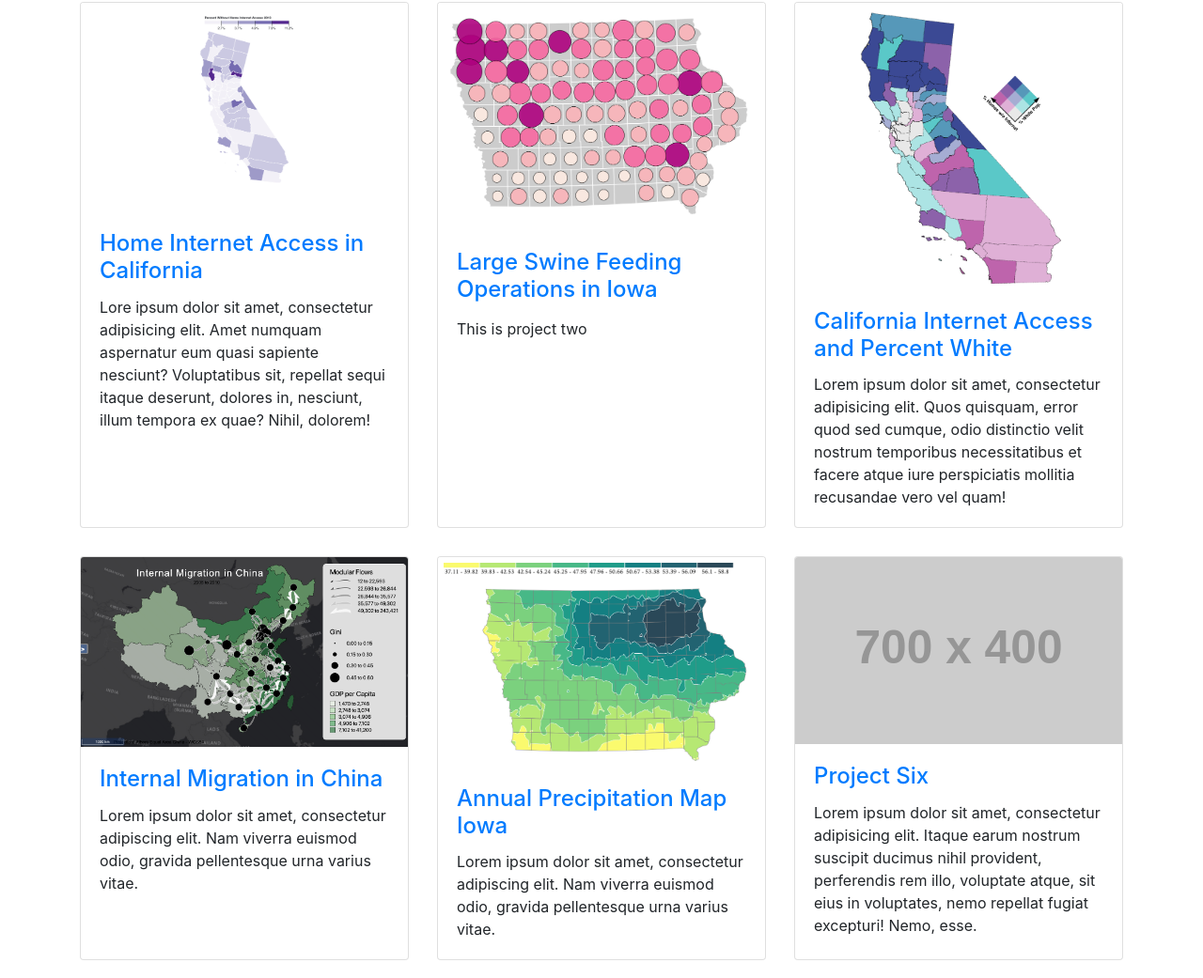
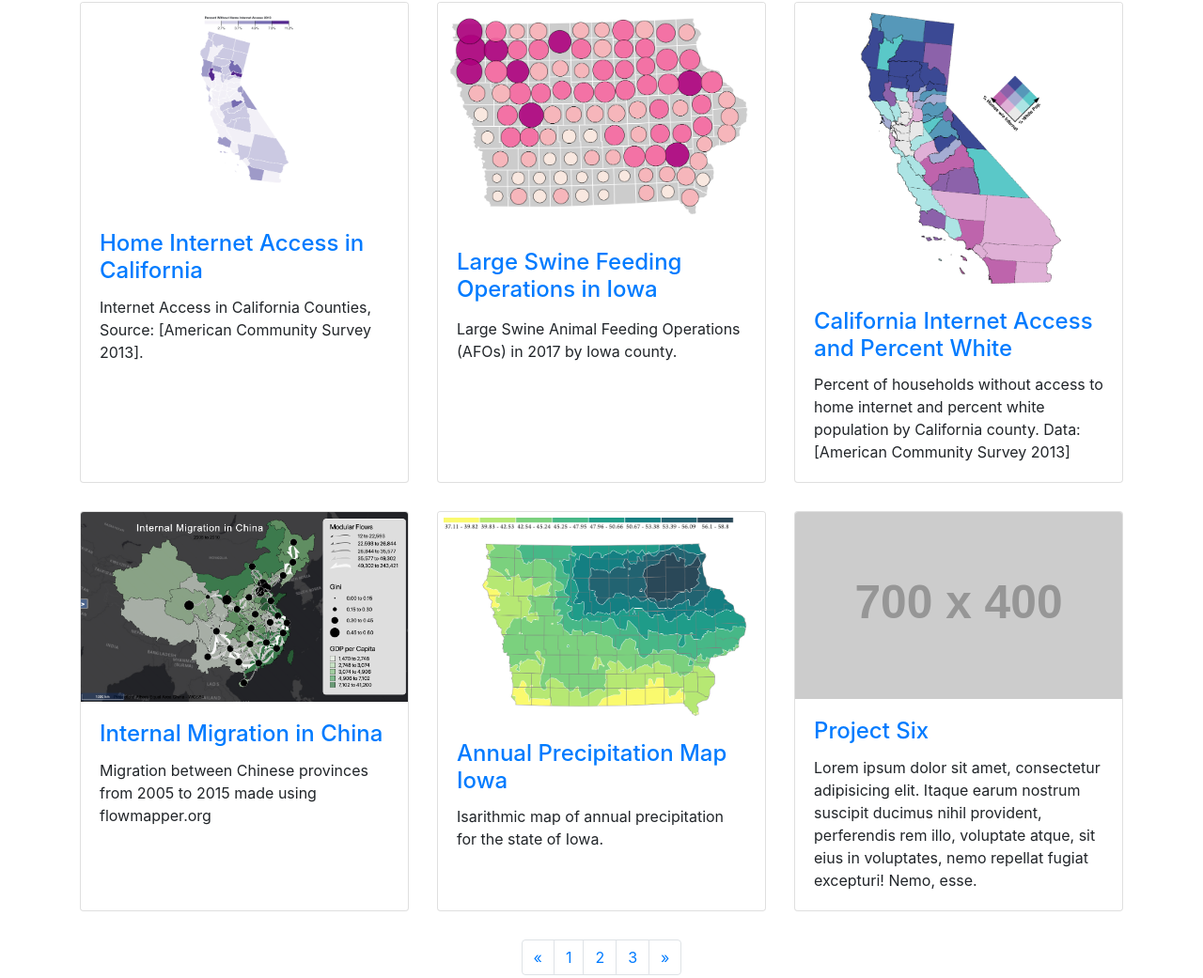
Before and after one commit to geog3540/isyoung, a website: page index.html in a window 1280 px wide. Shown: the part 294-1335 px from the top of the page at 94% size. Drawn offline with Linux system fonts and the light colour scheme; placeholder pictures from the web are drawn by us.

Commit message:
describe

```diff
--- a/index.html
+++ b/index.html
@@ -71,7 +71,7 @@
               <h4 class="card-title">
                 <a href="https://observablehq.com/d/94a6eca87185cb64">Home Internet Access in California</a>
               </h4>
-              <p class="card-text">Lore ipsum dolor sit amet, consectetur adipisicing elit. Amet numquam aspernatur eum quasi sapiente nesciunt? Voluptatibus sit, repellat sequi itaque deserunt, dolores in, nesciunt, illum tempora ex quae? Nihil, dolorem!</p>
+              <p class="card-text">Internet Access in California Counties, Source: [American Community Survey 2013].</p>
             </div>
           </div>
         </div>
@@ -82,7 +82,7 @@
               <h4 class="card-title">
                 <a href="https://observablehq.com/d/99c3640ab005a1b2">Large Swine Feeding Operations in Iowa</a>
               </h4>
-              <p class="card-text"></p> This is project two</p>
+              <p class="card-text"></p> Large Swine Animal Feeding Operations (AFOs) in 2017 by Iowa county. </p>
             </div>
           </div>
         </div>
@@ -93,7 +93,7 @@
               <h4 class="card-title">
                 <a href="https://observablehq.com/d/3752bb3976b9bae6">California Internet Access and Percent White</a>
               </h4>
-              <p class="card-text">Lorem ipsum dolor sit amet, consectetur adipisicing elit. Quos quisquam, error quod sed cumque, odio distinctio velit nostrum temporibus necessitatibus et facere atque iure perspiciatis mollitia recusandae vero vel quam!</p>
+              <p class="card-text">Percent of households without access to home internet and percent white population by California county. Data: [American Community Survey 2013]</p>
             </div>
           </div>
         </div>
@@ -104,7 +104,7 @@
               <h4 class="card-title">
                 <a href="flowmap.html">Internal Migration in China</a>
               </h4>
-              <p class="card-text">Lorem ipsum dolor sit amet, consectetur adipiscing elit. Nam viverra euismod odio, gravida pellentesque urna varius vitae.</p>
+              <p class="card-text">Migration between Chinese provinces from 2005 to 2015 made using flowmapper.org</p>
             </div>
           </div>
         </div>
@@ -115,7 +115,7 @@
               <h4 class="card-title">
                 <a href="https://observablehq.com/@caglarkoylu/isarithmic-mapping-geog-3540">Annual Precipitation Map Iowa</a>
               </h4>
-              <p class="card-text">Lorem ipsum dolor sit amet, consectetur adipiscing elit. Nam viverra euismod odio, gravida pellentesque urna varius vitae.</p>
+              <p class="card-text">Isarithmic map of annual precipitation for the state of Iowa. </p>
             </div>
           </div>
         </div>
```
